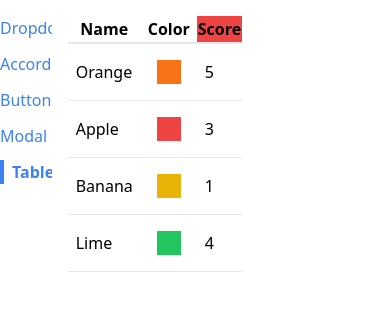
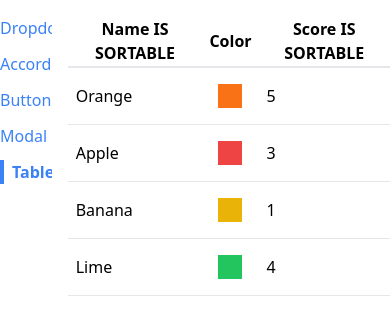
Before and after one commit to luisc8487/navigation-routing-system, a React (Create React App) app in the folder react-comp/: page /table in a window 390 px wide. Shown: the top 318 px of the page. Built offline with nearby package versions, Linux system fonts and the light colour scheme.

Commit message:
added SortableTable

```diff
--- /dev/null
+++ b/react-comp/src/components/SortableTable.jsx
@@ -0,0 +1,19 @@
+import Table from "./Table";
+
+function SortableTable(props) {
+  const {config} = props;
+
+  const updatedConfig = config.map((column) => {
+    if (!column.sortValue) {
+      return column;
+    }
+
+    return {
+      ...column,
+      header: () => <th>{column.label} IS SORTABLE</th>,
+    };
+  });
+
+  return <Table {...props} config={updatedConfig} />;
+}
+export default SortableTable;
--- a/react-comp/src/pages/TablePage.jsx
+++ b/react-comp/src/pages/TablePage.jsx
@@ -1,4 +1,5 @@
-import Table from "../components/Table";
+// import Table from "../components/Table";
+import SortableTable from "../components/SortableTable";
 
 function TablePage() {
   const data = [
@@ -12,12 +13,18 @@
     {
       label: "Name",
       render: (fruit) => fruit.name,
+      sortValue: (fruit) => fruit.name,
     },
     {
       label: "Color",
       render: (fruit) => <div className={`p-3 m-2 ${fruit.color}`} />,
     },
-    {label: "Score", render: (fruit) => fruit.score, header: () => <th className="bg-red-500">Score</th>},
+    {
+      label: "Score",
+      render: (fruit) => fruit.score,
+      sortValue: (fruit) => fruit.score,
+      //   header: () => <th className="bg-red-500">Score</th>,
+    },
   ];
 
   const keyFn = (fruit) => {
@@ -26,7 +33,7 @@
 
   return (
     <>
-      <Table data={data} config={config} keyFn={keyFn} />
+      <SortableTable data={data} config={config} keyFn={keyFn} />
     </>
   );
 }
```
